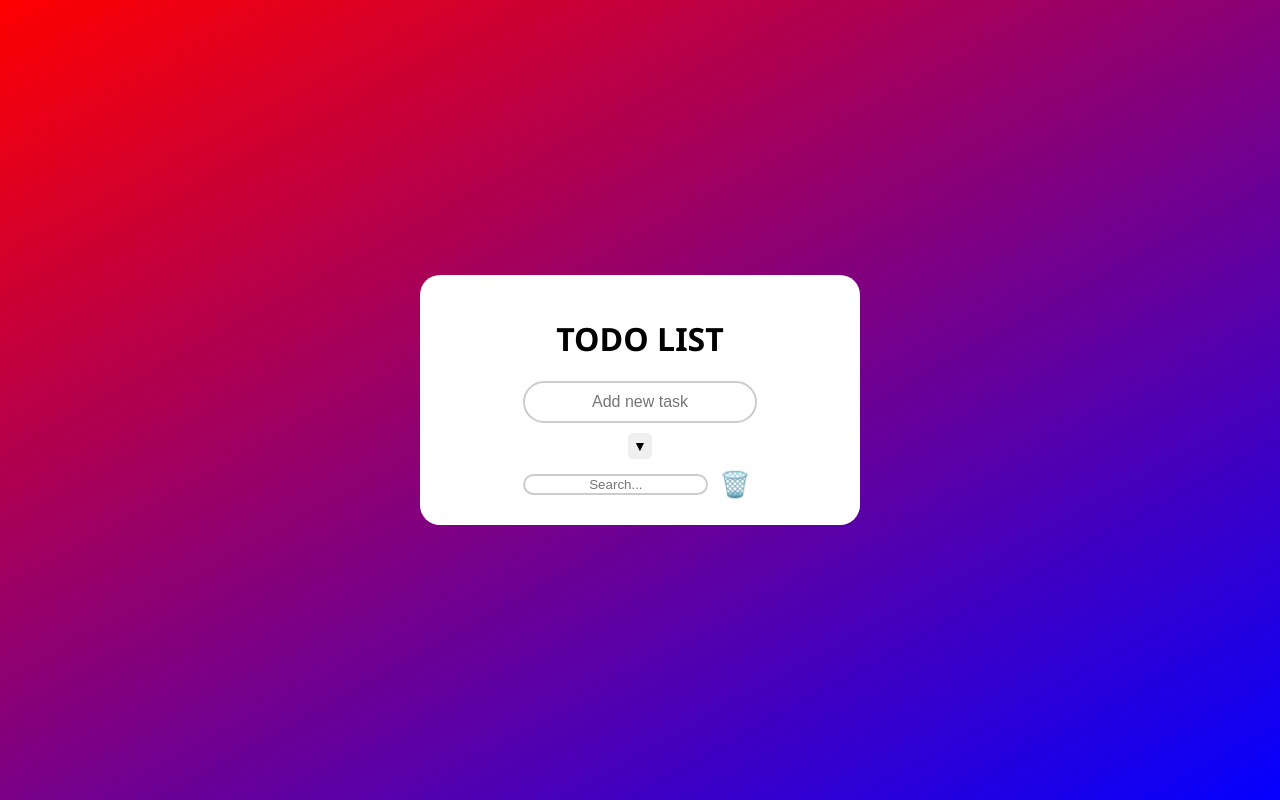
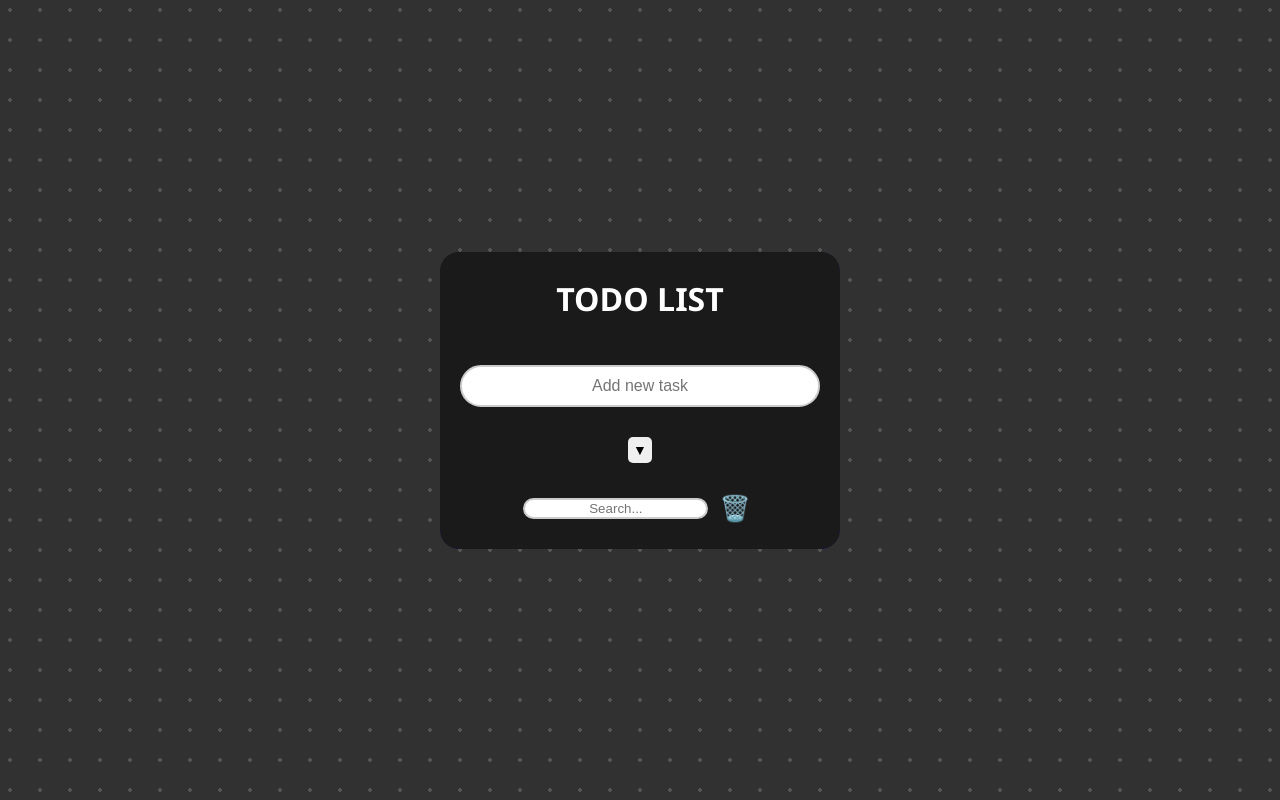
Before and after one commit to Adusss/u05-todolist-i-typescript, a website built with Vite: page index.html in a window 1280 px wide. Built offline with nearby package versions, Linux system fonts and the light colour scheme.

Commit message:
Refactor HTML structure and enhance CSS styles for improved layout and design

```diff
--- a/index.html
+++ b/index.html
@@ -1,4 +1,4 @@
-<!DOCTYPE html>
+<!doctype html>
 <html lang="en">
   <head>
     <meta charset="UTF-8" />
@@ -9,7 +9,7 @@
   </head>
   <body>
     <div class="todo-main">
-      <div>
+      <div class="todo-main2">
         <h1>TODO LIST</h1>
         <div id="app"></div>
       </div>
--- a/src/style.css
+++ b/src/style.css
@@ -9,8 +9,14 @@ body {
   justify-content: center;
   align-items: center;
   box-sizing: border-box;
-  background: linear-gradient(151deg, rgba(255, 0, 0, 1) 0%, rgba(4, 0, 255, 1) 100%);
   min-height: 100%;
+
+  width: 100%;
+  height: 100%;
+  background-color: #313131;
+  background-image: radial-gradient(rgba(255, 255, 255, 0.171) 2px, transparent 0);
+  background-size: 30px 30px;
+  background-position: -5px -5px;
 }
 
 /* APP CONTAINER */
@@ -22,12 +28,36 @@ body {
 
 /* INPUT / BUTTONS */
 .todo-main {
+  width: 400px;
+  height: auto;
+  background-image: linear-gradient(163deg, #531253 0%, #3700ff 100%);
+  border-radius: 20px;
+  transition: all 0.3s;
+}
+
+.todo-main2 {
   display: flex;
   justify-content: center;
-  background-color: rgb(255, 255, 255);
+  align-items: center;
+  flex-direction: column;
+  width: 400px;
+  height: auto;
+  background-color: #1a1a1a;
+  border-radius: 19px;
+  transition: all 0.2s;
+}
+
+.todo-main2:hover {
+  transform: scale(0.98);
   border-radius: 20px;
+}
+
+.todo-main:hover {
+  box-shadow: 0px 0px 30px 1px rgba(26, 4, 41, 0.3);
+}
+
+.input-holder {
   padding: 20px;
-  width: 400px;
 }
 
 .todo-input {
@@ -105,8 +135,9 @@ body {
 
 .control-holder {
   display: flex;
-  justify-content: space-between;
+  justify-content: center;
   gap: 5px;
+  padding: 20px;
 }
 
 /*  TODOLIST */
@@ -114,13 +145,18 @@ body {
   margin: 0;
   padding: 0;
   list-style: none;
+  width: 100%;
+  display: flex;
+  flex-direction: column;
+  width: 400px;
 }
 
 .todo-list li {
   display: flex;
   justify-content: space-between;
-  margin: 5px 0;
+  margin: 5px 20px 0 20px;
   align-items: center;
+  color: white;
 }
 
 .todo-left {
@@ -146,4 +182,7 @@ body {
 h1 {
   text-align: center;
   font-family: "Segoe UI", Tahoma, Geneva, Verdana, sans-serif;
+  margin: 0;
+  padding: 25px;
+  color: white;
 }
```
Also changed, not shown: 1 other file.
